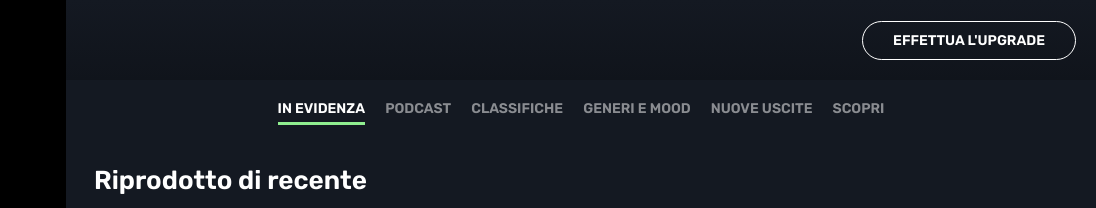
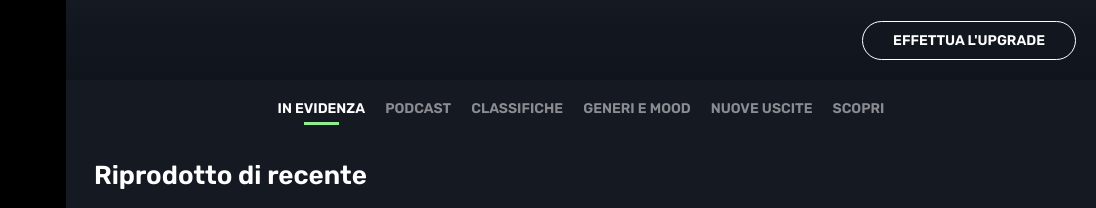
Before and after one commit to giuseppedagostino/html-css-spotifyweb, a plain HTML site: page index.html in a window 1280 px wide. Shown: the top 208 px of the page, 184-1280 px from the left. Drawn offline with Linux system fonts and the light colour scheme.

Commit message:
Fix grafica Main_Content_Top
- Realizzazione "barretta verde" sotto il primo li con after

```diff
--- a/css/style.css
+++ b/css/style.css
@@ -185,9 +185,15 @@ h2 {
 #main_content_top ul li {
   margin: 0 10px;
 }
-#main_content_top ul li:first-child {
-  padding-bottom: 5px;
-  border-bottom: 3px solid lightgreen;
+#main_content_top ul li:first-child::after {
+  position: relative;
+  left: 30%;
+  top: 5px;
+  content: "";
+  display: block;
+  height: 3px;
+  width: 40%;
+  background-color: lightgreen;
 }
 #main_content_top ul li:first-child a {
   opacity: 1;
```
Also changed, not shown: 1 other file.
